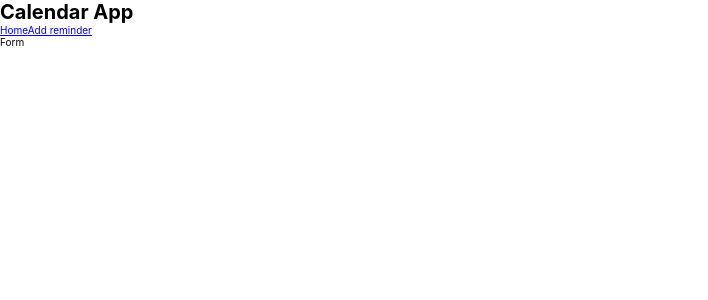
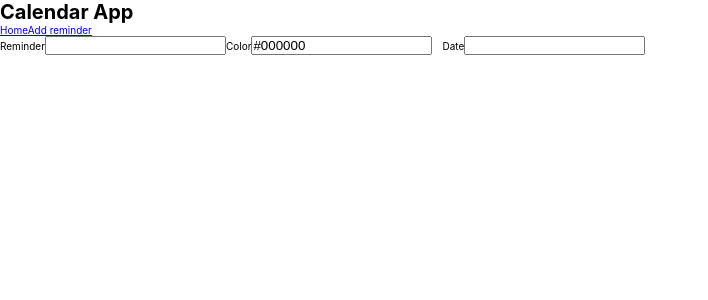
Before and after one commit to asdrubalivan/calendar-app, a React (Create React App) app: page /add-reminder in a window 1280 px wide. Shown: the top 300 px of the page, without its empty margins (0-708 px from the left). Built offline with nearby package versions, Linux system fonts and the light colour scheme.

Commit message:
Added formik validation

```diff
--- a/src/addreminderform.js
+++ b/src/addreminderform.js
@@ -1,8 +1,55 @@
 import React, { Component } from 'react';
+import { Formik, Form, Field } from 'formik';
+import * as Yup from 'yup';
+import styled from 'styled-components';
+
+const validationSchema = Yup.object().shape({
+  color: Yup
+    .string()
+    .default('#000000')
+    .trim()
+    .lowercase()
+    .matches(/^#([a-f0-9]{3}|[a-f0-9]{6})$/, 'Color should match an hexadecimal number [#000, #fafafa]'),
+  reminder: Yup
+    .string()
+    .required('A reminder is required')
+    .max(30, 'No more than 30 characters are allowed'),
+  date: Yup.date().required('A date is required'),
+});
+
+const ColorDiv = styled.div`
+  width: 1rem;
+  display: inline-block;
+`
+
+const getColor = (color, errors) => !errors ? color : 'white';
 
 class AddReminderForm extends Component {
   render() {
-    return (<div>Form</div>);
+    const initialValues = {
+      reminder: '',
+      color: '#000000',
+    }
+    return (
+      <Formik
+        validationSchema={validationSchema}
+        initialValues={initialValues}>
+        {({ errors, touched, values }) => (
+          <Form>
+            <label htmlFor="reminder">Reminder</label>
+            <Field name="reminder" />
+            {errors.reminder && touched.reminder && <p>{errors.reminder}</p>}
+            <label htmlFor="color">Color</label>
+            <Field name="color" />
+            <ColorDiv style={{ backgroundColor: getColor(values.color, errors.color) }} />
+            {errors.color && touched.color && <p>{errors.color}</p>}
+            <label htmlFor="date">Date</label>
+            <Field name="date" />
+            {errors.date && touched.date && <p>{errors.date}</p>}
+          </Form>
+        )}
+      </Formik>
+    );
   }
 }
 
```
